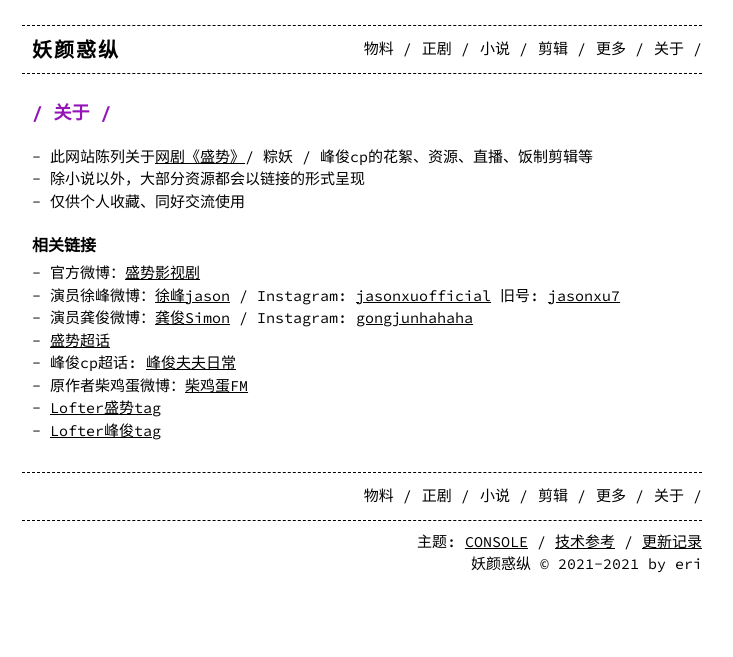
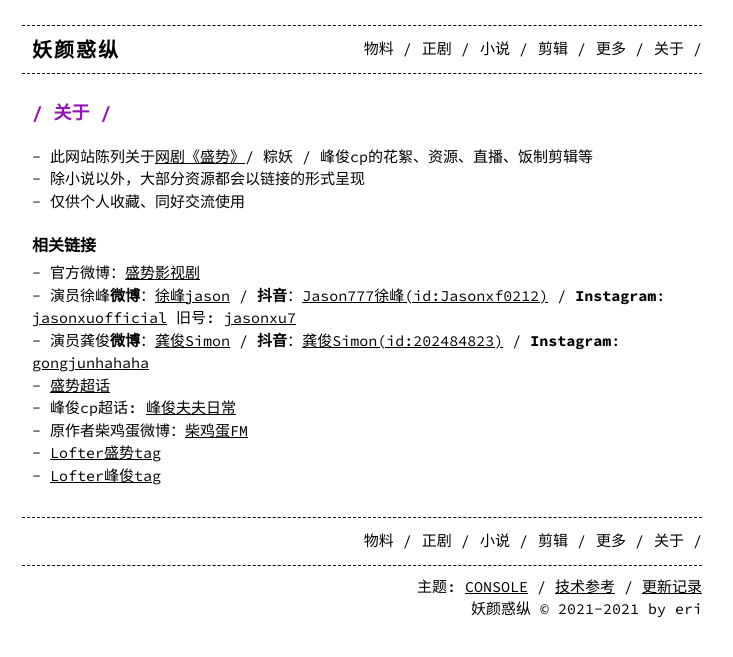
Before and after one commit to eri129/fengjun, a Jekyll site: the page built from about.md, in a window 1280 px wide. Shown: the top 657 px of the page, without its empty margins (278-1011 px from the left). Built offline with Jekyll 4.4.1, drawn with Linux system fonts in a browser that asks for light colours.

```diff
--- a/about.md
+++ b/about.md
@@ -10,8 +10,8 @@ layout: page
 ## 相关链接
 
 - 官方微博：[盛势影视剧](https://weibo.com/u/5991275780)
-- 演员徐峰微博：[徐峰jason](https://weibo.com/jasonxufeng777777) / Instagram: [jasonxuofficial](https://www.instagram.com/jasonxuofficial/) 旧号: [jasonxu7](https://www.instagram.com/jasonxu7/)
-- 演员龚俊微博：[龚俊Simon](https://weibo.com/u/2172061270) / Instagram: [gongjunhahaha](https://www.instagram.com/gongjunhahaha/)
+- 演员徐峰**微博**：[徐峰jason](https://weibo.com/jasonxufeng777777) / **抖音**：[Jason777徐峰(id:Jasonxf0212)](https://v.douyin.com/eYFS8gc/) / **Instagram**: [jasonxuofficial](https://www.instagram.com/jasonxuofficial/) 旧号: [jasonxu7](https://www.instagram.com/jasonxu7/)
+- 演员龚俊**微博**：[龚俊Simon](https://weibo.com/u/2172061270) / **抖音**：[龚俊Simon(id:202484823)](https://v.douyin.com/eYFaSDy/) / **Instagram**: [gongjunhahaha](https://www.instagram.com/gongjunhahaha/)
 - [盛势超话](https://weibo.com/p/100808e2fe3019b0d8e7c153aaa982f9313dba)
 - 峰俊cp超话: [峰俊夫夫日常](https://weibo.com/p/100808d758ab2fbff1ea363fbbe3fff08db427)
 - 原作者柴鸡蛋微博：[柴鸡蛋FM](https://weibo.com/u/3672516770)
```
Also changed, not shown: index.md (+18 -7 lines).
